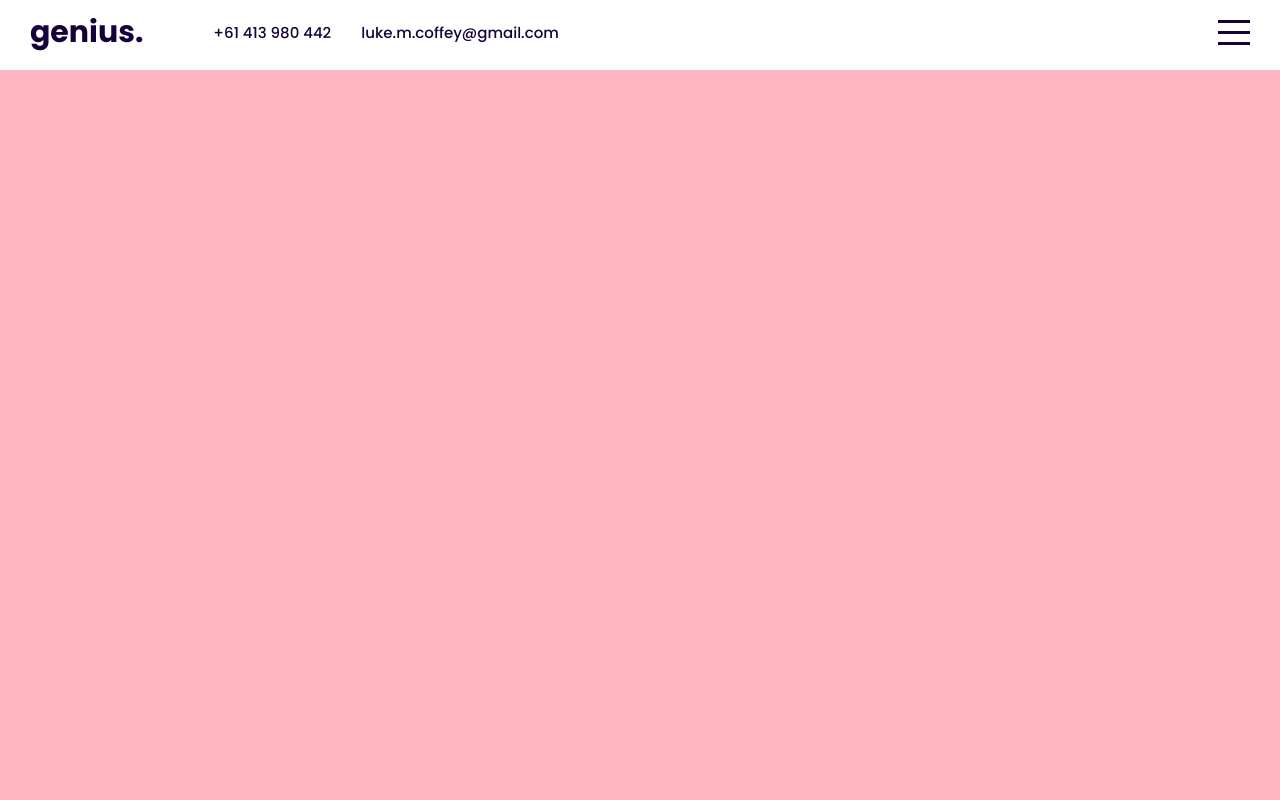
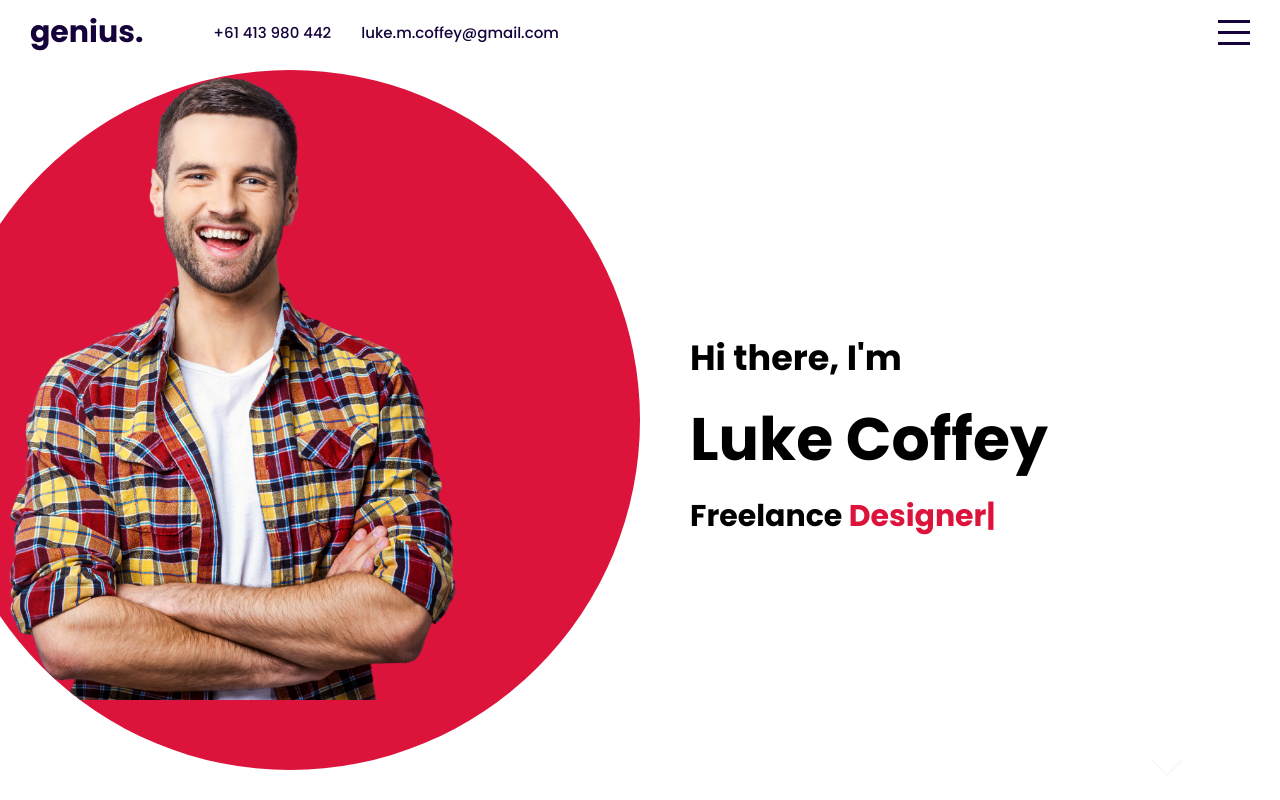
Before and after one commit to lukecoffey13/portfolio, a React (Create React App) app: page / in a window 1280 px wide. Built offline with nearby package versions, Linux system fonts and the light colour scheme.

Commit message:
Finished intro section

```diff
--- a/src/components/intro/Intro.jsx
+++ b/src/components/intro/Intro.jsx
@@ -1,13 +1,39 @@
-import React from 'react'
-import "./intro.scss"
-import Me from "../../img/me.png"
+import "./intro.scss";
+import Me from "../../img/me.png";
+import { init } from 'ityped';
+import { useEffect, useRef } from "react";
 
-const Intro = () => {
+export default function Intro() {
+
+  const textRef = useRef();
+
+  useEffect(() => {
+    init(textRef.current, {
+      showCursor: true,
+      backDelay: 1500,
+      backSpeed: 60,
+      strings: ["Developer", "Designer", "Content Creator"],
+    });
+  }, []);
   return (
     <div className="intro" id="intro">
-
+      <div className="left">
+        <div className="imgContainer">
+          <img src="assets/man.png" alt="" />
+        </div>
+      </div>
+      <div className="right">
+        <div className="wrapper">
+          <h2>Hi there, I'm</h2>
+          <h1>Luke Coffey</h1>
+          <h3>
+            Freelance <span ref={textRef}></span>
+          </h3>
+        </div>
+        <a href="#portfolio">
+          <img src="assets/down.png" alt="" />
+        </a>
+      </div>
     </div>
   )
 }
-
-export default Intro
--- a/src/components/intro/intro.scss
+++ b/src/components/intro/intro.scss
@@ -1,4 +1,88 @@
 .intro {
+    background-color: white;
+    display: flex;
 
-    background-color: lightpink;
+    .left {
+        flex: 0.5;
+        overflow: hidden;
+
+        .imgContainer {
+            width: 700px;
+            height: 700px;
+            background-color: crimson;
+            border-radius: 50%;
+            display: flex-end;
+            align-items: center;
+            justify-content: center;
+            float: right;
+
+            img {
+                height: 90%;
+            }
+        }
+    }
+
+    .right {
+        flex: 0.5;
+        display: relative;
+
+        .wrapper {
+            width: 100%;
+            height: 100%;
+            padding-left: 50px;
+            display: flex;
+            flex-direction: column;
+            justify-content: center;
+
+            h1 {
+                font-size: 60px;
+                margin: 10px 0;
+            }
+
+            h2 {
+                font-size: 35px;
+
+            }
+
+            h3 {
+                font-size: 30px;
+
+                span {
+                    font-size: inherit;
+                    color: crimson;
+                }
+
+                .ityped-cursor {
+                    animation: blink 1s infinite;
+
+                }
+
+                @keyframes blink {
+                    50% {
+                        opacity: 1;
+                    }
+                    100% {
+                        opacity: 0;
+                    }
+                }
+            }
+        }
+
+        a {
+            position: absolute;
+            bottom: 10px;
+            left: 90%;
+
+            img {
+                width: 30px;
+                animation: arrowBlink 2s infinite;
+            }
+
+            @keyframes arrowBlink {
+                100% {
+                    opacity: 0;
+                }
+            }
+        }
+    }
 }
```
